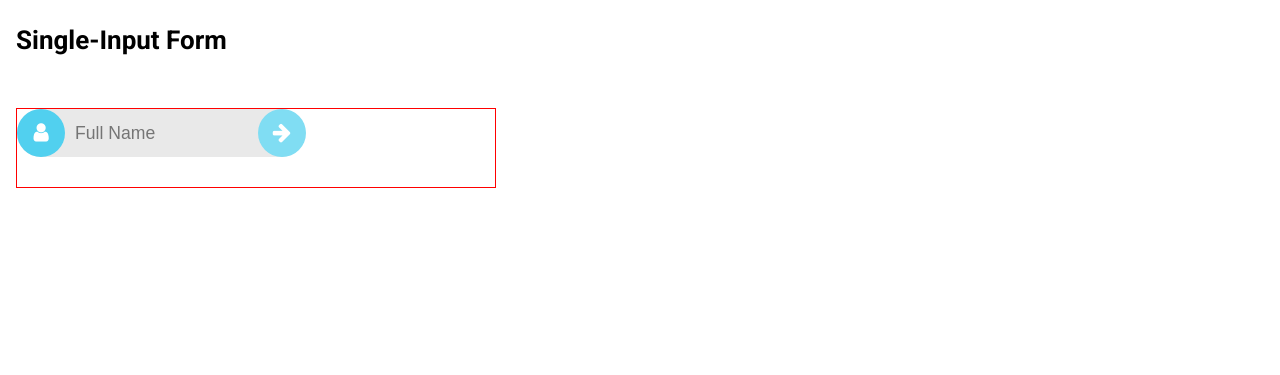
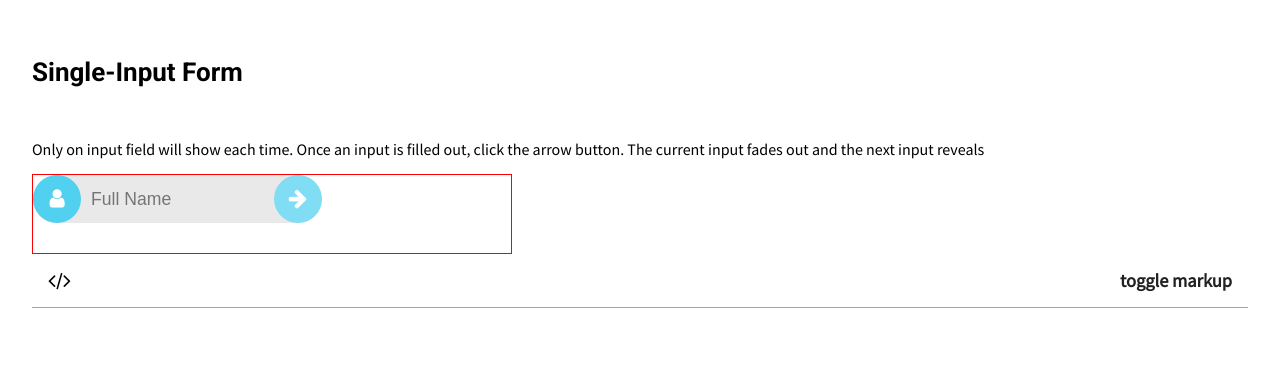
Before and after one commit to aashishnagpal/ba-ui-framework-eureka, a plain HTML site: page jr-components/single-input-form.html in a window 1280 px wide. Drawn offline with nearby package versions, Linux system fonts and the light colour scheme; files that its build step writes are made by us from their sources.

Commit message:
Update single-file form with new site section template

```diff
--- a/jr-components/single-input-form.html
+++ b/jr-components/single-input-form.html
@@ -6,9 +6,16 @@
   <link rel="stylesheet" href="../styles/css/eureka.css">
 </head>
 <body>
-  <div class="sif-component">
+
+  <section class="website-components__component" id="single-input-form">
+
     <h3>Single-Input Form</h3>
+    <p>Only on input field will show each time. Once an input is filled out, click the arrow button. The current input fades out and the next input reveals</p>
 
+    <!-- component example grid container -->
+    <div class="o-grid">
+      <div class="o-grid__cell">
+        <!-- component examples here -->
         <form class="c-sif">
           <div class="c-sif__input-area">
             <label class="c-sif__label" for="sif-input-firstnm">
@@ -46,6 +53,30 @@
 
         </form>
       </div>
+    </div>
+
+    <!-- code well markup -->
+    <div class="o-grid">
+      <div class="o-grid__cell">
+        <div class="c-collapse">
+          <div class="c-collapse__controls-container--justified-text">
+            <i class="fa fa-code fa-lg" aria-hidden="true"></i>
+            <a class="c-collapse__toggle">toggle markup</a>
+          </div>
+          <div class="c-collapse__content-container c-collapse__content-container--dark">
+            <div class="c-collapse__content">
+              <pre class="u-pre--wrap"><code class="u-example-code">
+
+                <!-- put your component code (escaped HTML) here -->
+              </code></pre>
+            </div>
+          </div>
+        </div>
+      </div>
+    </div>
+    <!-- end codewell markup -->
+
+  </section>
 
   <script src="../javascript/single-input-form.js"></script>
 </body>
```
Lines whose indentation alone changed are shown as unchanged.
